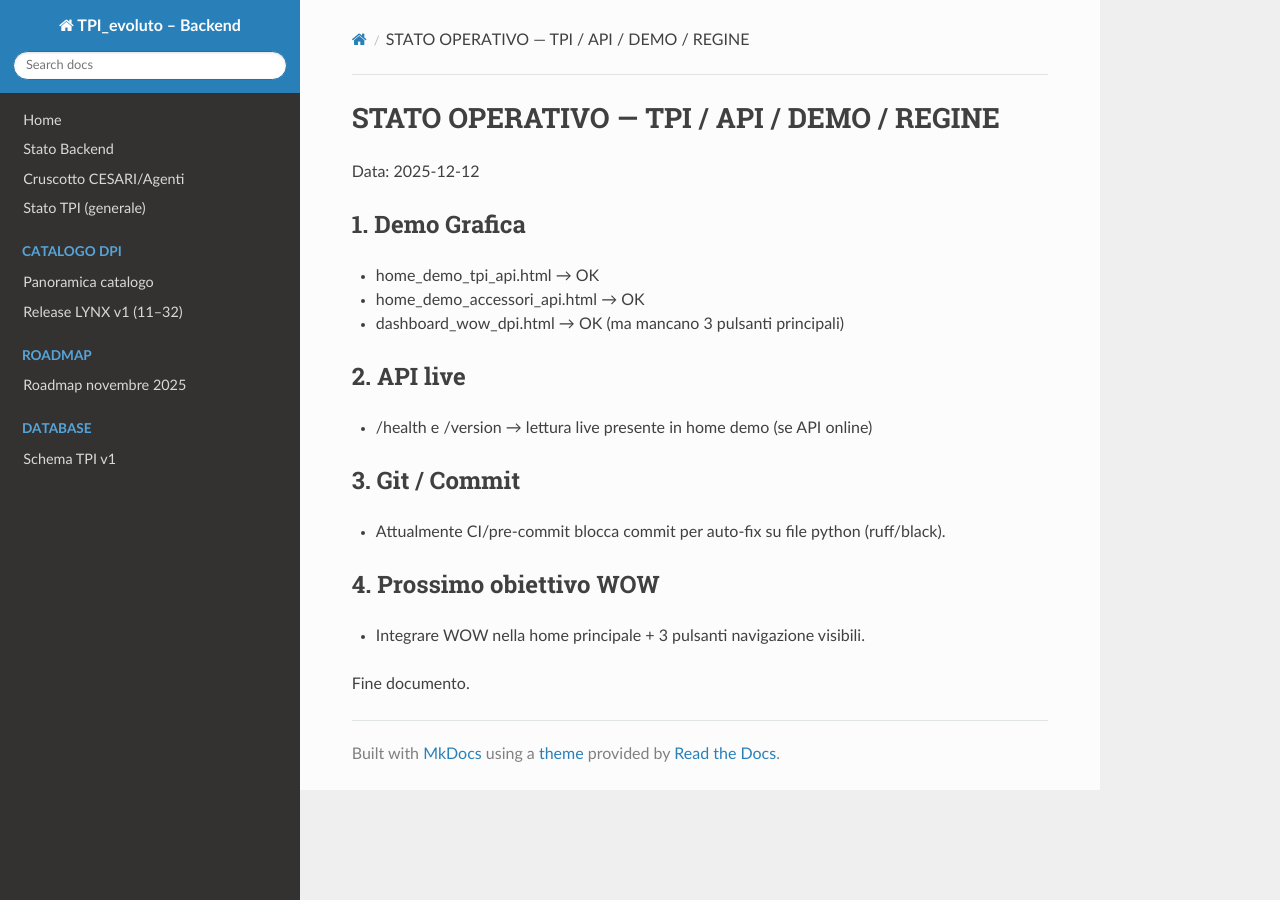
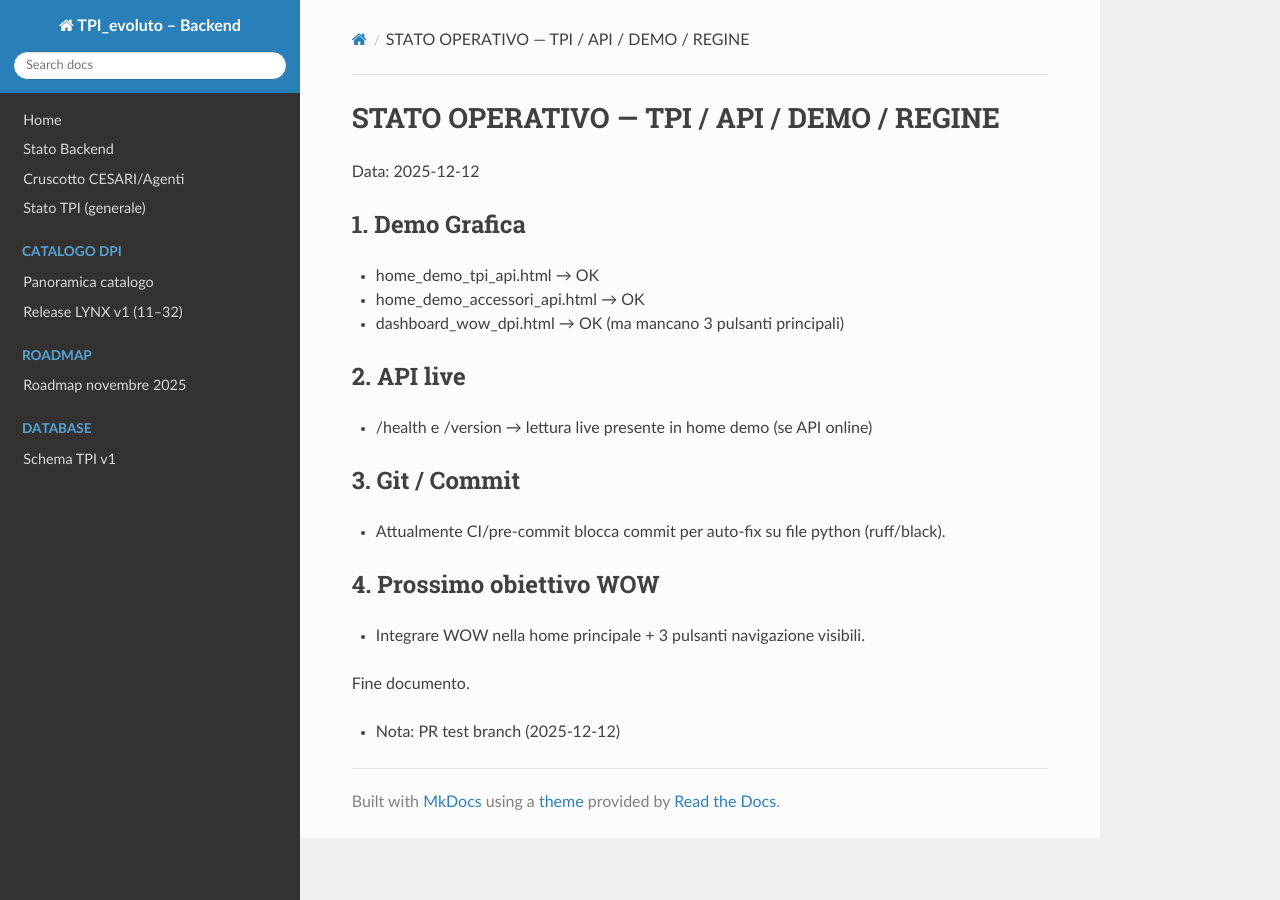
Before and after one commit to aicreator76/TPI_evoluto, an MkDocs documentation site: the page built from docs/STATO_OPERATIVO_2025-12-12.md, in a window 1280 px wide. Built offline with MkDocs 1.6.1, drawn with Linux system fonts in a browser that asks for light colours; nearby versions of some CDN libraries.

Commit message:
docs: nota PR test (2025-12-12)

```diff
--- a/docs/STATO_OPERATIVO_2025-12-12.md
+++ b/docs/STATO_OPERATIVO_2025-12-12.md
@@ -16,3 +16,5 @@ Data: 2025-12-12
 - Integrare WOW nella home principale + 3 pulsanti navigazione visibili.
 
 Fine documento.
+
+- Nota: PR test branch (2025-12-12)
```
